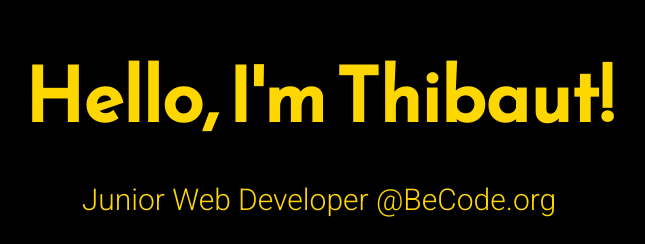
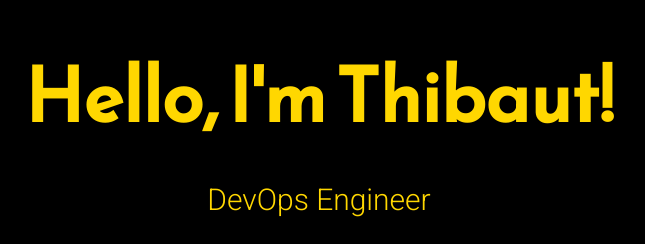
Before and after one commit to ThibautJanssens/thibautjanssens.github.io, a plain HTML site: page index.html in a window 1280 px wide. Shown: the part 217-461 px from the top of the page, without its empty margins (321-966 px from the left). Drawn offline with Linux system fonts and the light colour scheme.

Commit message:
Update index.html

```diff
--- a/index.html
+++ b/index.html
@@ -27,7 +27,7 @@
 <body>
 	<main>
 		<div class="intro">Hello, I'm Thibaut!</div>
-		<div class="tagline">Junior Web Developer @BeCode.org</div>
+		<div class="tagline">DevOps Engineer</div>
 		<!-- Find your icons from here - https://fontawesome.com/icons?d=gallery&s=brands -->
 		<div class="icons-social">
 			<a target="_blank" href="https://github.com/ThibautJanssens"><i class="fab fa-github"></i></a>
```
